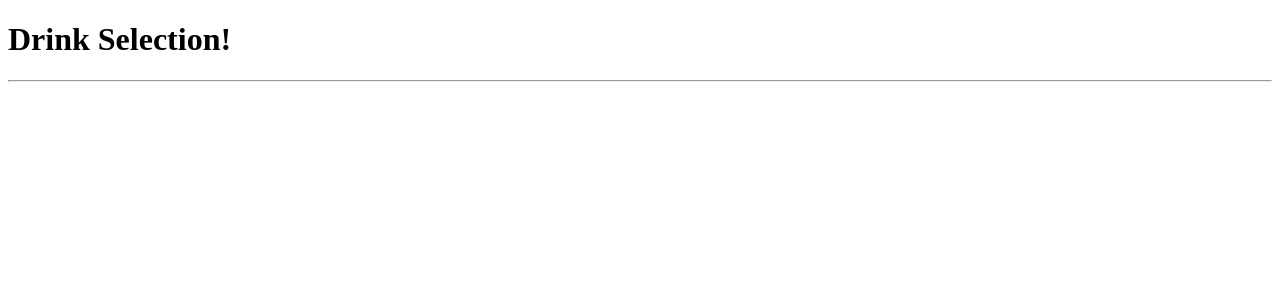
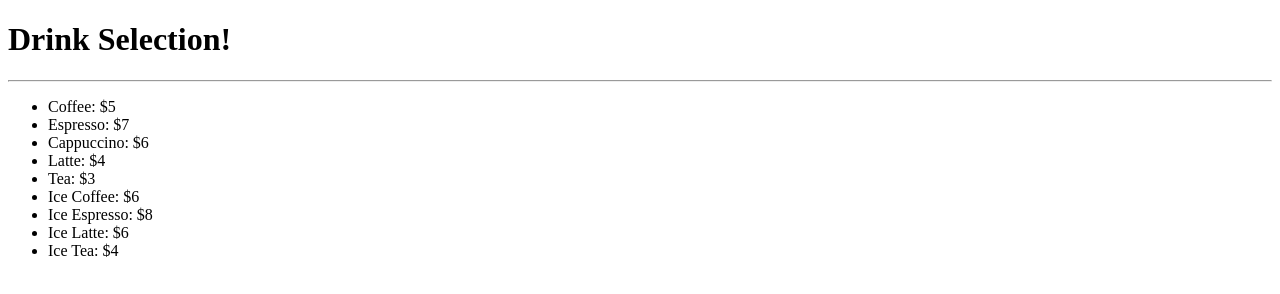
Before and after one commit to alibahrami633/Practice, a plain HTML site: page jquery/02-JSDrinkList/Unsolved/drinklist-unsolved.html in a window 1280 px wide. Drawn offline with Linux system fonts and the light colour scheme.

Commit message:
DOM manipulation problem solved

```diff
--- a/jquery/02-JSDrinkList/Unsolved/drinklist-unsolved.html
+++ b/jquery/02-JSDrinkList/Unsolved/drinklist-unsolved.html
@@ -29,14 +29,29 @@
 
     // 1. Create code that "grabs" the div with the matching id (#drink-options);
     // ...
-
-
+    var divTag = document.querySelector("#drink-options");
     // ...
 
 
     // 2. Create a for loop that creates HTML content of all the drinks using JavaScript.
     // HINT: You will need to use each of the following methods: createElement, textContent, appendChild
     // ...
+    var ul = document.createElement("ul");
+    divTag.appendChild(ul);
+
+    // created by classic for loop
+    // for (var i = 0; i < drinkList.length; i++) {
+    //   var li = document.createElement("li");
+    //   li.textContent = drinkList[i];
+    //   ul.appendChild(li);
+    // }
+
+    // created by forEach function of array
+    drinkList.forEach(function(entry) {
+      var li = document.createElement("li");
+      li.textContent = entry;
+      ul.appendChild(li);
+    });
 
 
     // ...
```
